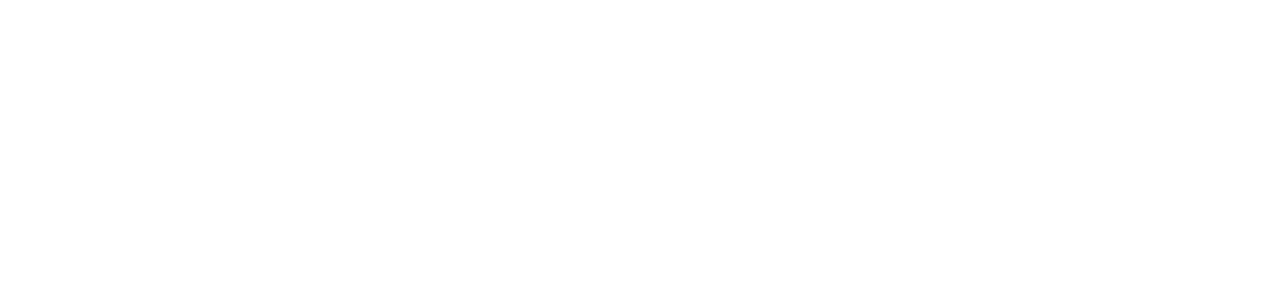
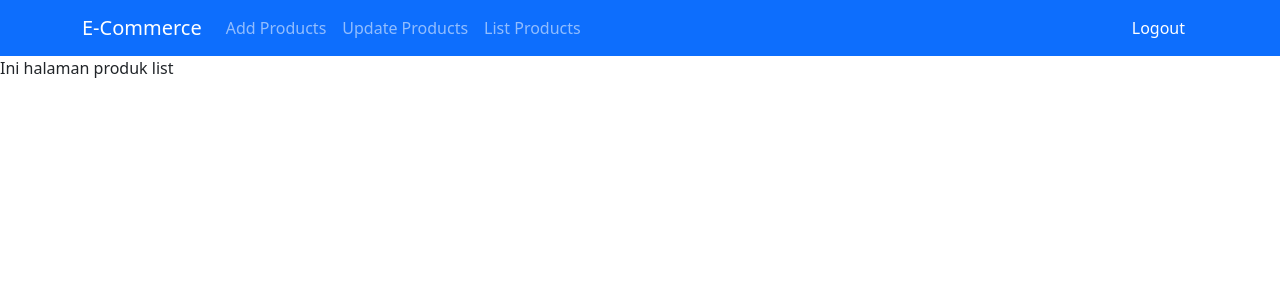
Before and after one commit to lianabdiansyah/ECOMFRONT, a React (Create React App) app: page / in a window 1280 px wide. Shown: the top 300 px of the page. Built offline with nearby package versions, Linux system fonts and the light colour scheme; sample sign-in values are in the browser's storage.

Commit message:
menambahkan menu produk list

```diff
--- a/src/App.js
+++ b/src/App.js
@@ -1,14 +1,16 @@
-import { BrowserRouter, Route } from "react-router-dom";
+import { BrowserRouter, Route, Switch } from "react-router-dom";
 import Login from "./Login";
 import Register from "./Register";
 import AddProducts from "./AddProducts";
 import UpdateProducts from "./UpdateProducts";
 import Protected from "./Protected";
+import ListProducts from "./ListProducts";
 
 function App() {
   return (
     <div>
       <BrowserRouter>
+        <Switch>
           {/* <Header/> */}
           <Route path="/register">
             <Register />
@@ -24,6 +26,11 @@
             <Protected Cmp={UpdateProducts} />
             {/* <UpdateProducts /> */}
           </Route>
+          <Route path="/">
+            <Protected Cmp={ListProducts} />
+            {/* <AddProducts /> */}
+          </Route>
+        </Switch>
       </BrowserRouter>
     </div>
   );
--- a/src/Header.js
+++ b/src/Header.js
@@ -32,6 +32,9 @@
                   </Link>
                   <Link to="/updateproducts" className="nav-link">
                     Update Products
+                  </Link>
+                  <Link to="/" className="nav-link">
+                    List Products
                   </Link>
                 </>
               ) : null}
--- /dev/null
+++ b/src/ListProducts.js
@@ -0,0 +1,13 @@
+import React from 'react'
+import Header from './Header'
+
+function ListProducts() {
+    return (
+        <div>
+            <Header />
+          <p>Ini halaman produk list</p>
+        </div>
+    )
+}
+
+export default ListProducts
```
Lines whose indentation alone changed are shown as unchanged.
